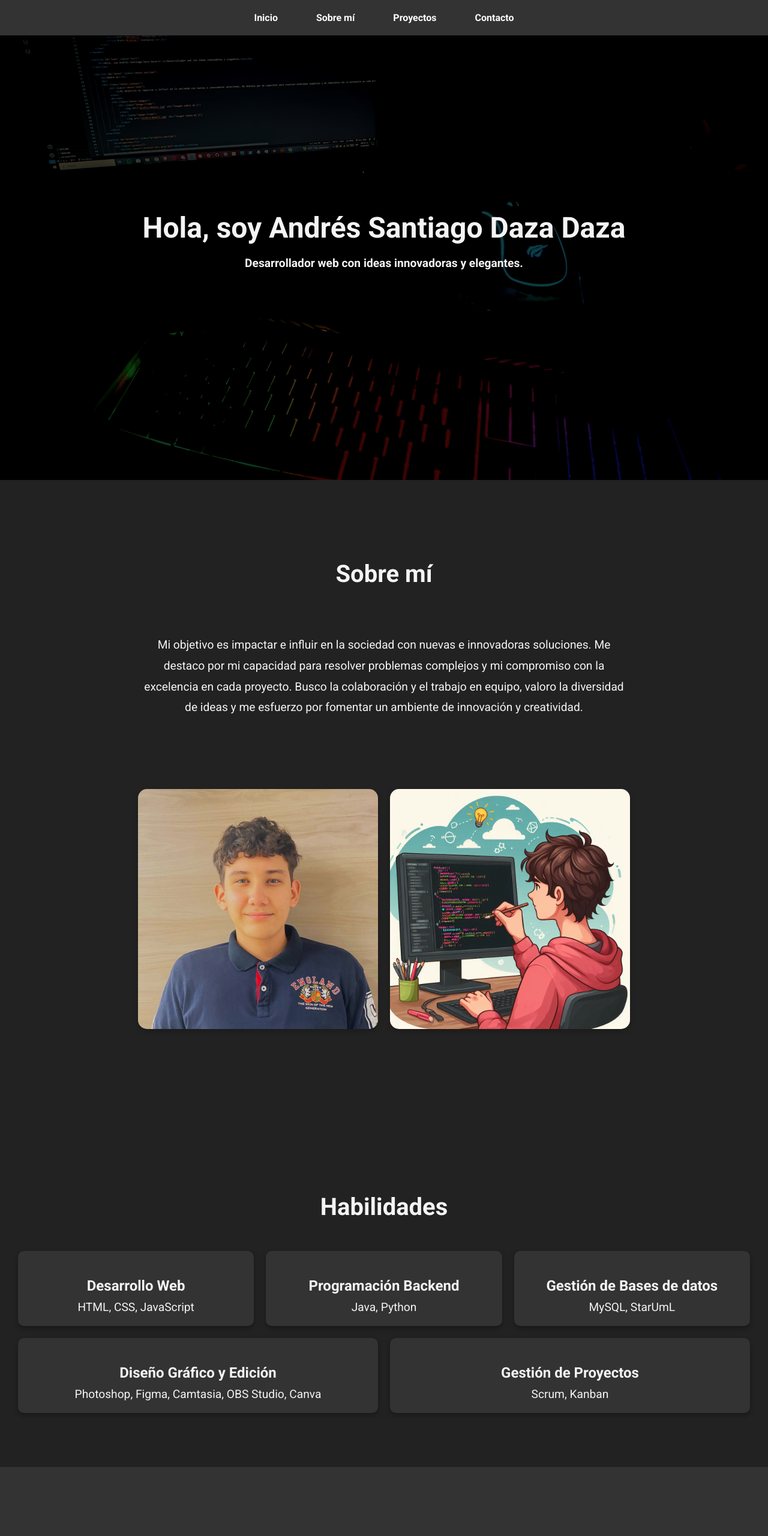
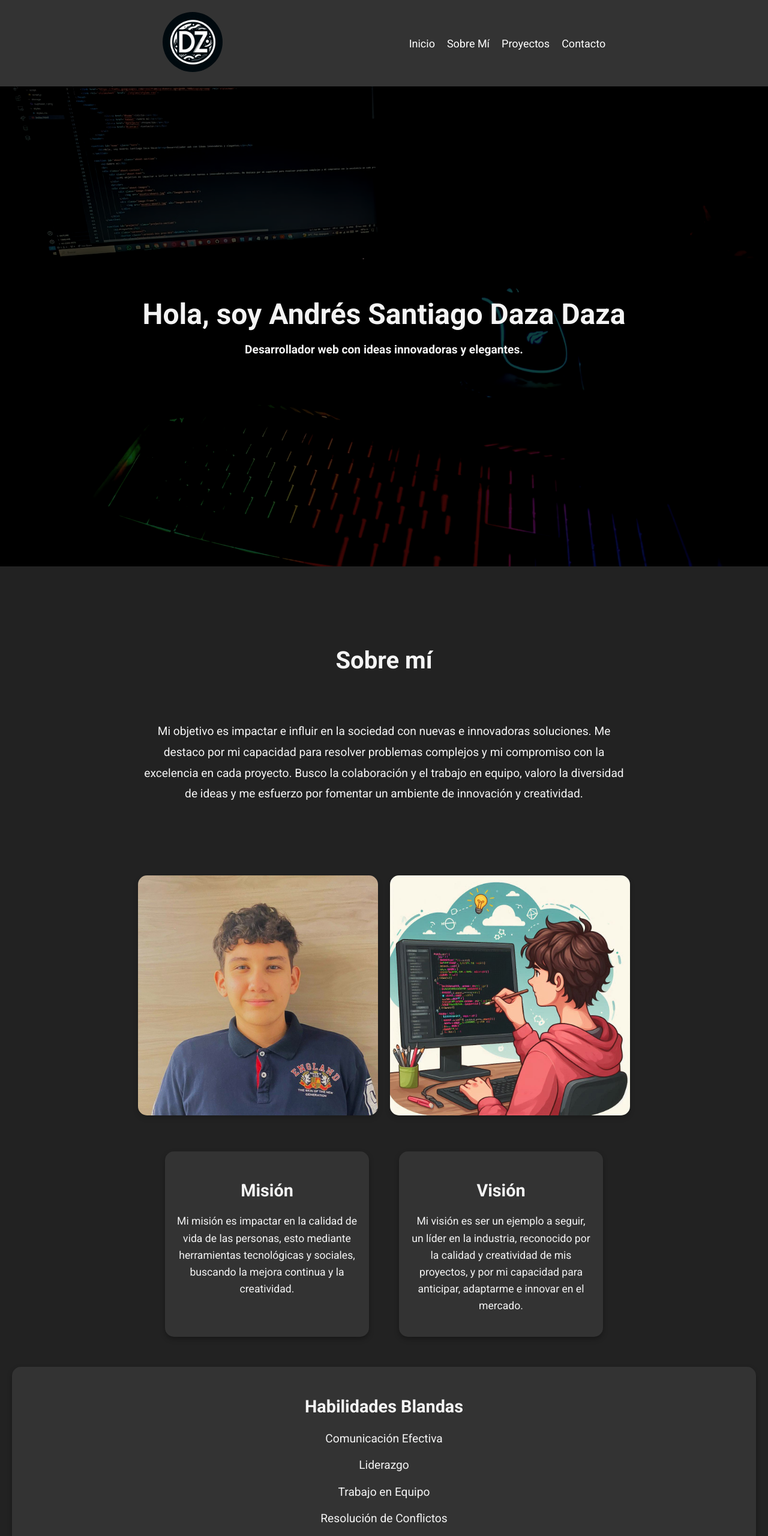
Before and after one commit to AndresDz2024/Portafolio, a plain HTML site: page index.html in a window 1280 px wide. Shown: the top 2560 px of the page at 60% size. Drawn offline with Linux system fonts and the light colour scheme.

Commit message:
feat: :sparkles: Subir actualizaciones
ajuste de Diseño y añadir sección en el sobre mi, añadir logo y ajustar medidas

```diff
--- a/index.html
+++ b/index.html
@@ -9,14 +9,22 @@
 </head>
 <body>
 <header>
-        <nav>
+    <div class="logo">
+        <img src="./storage/DZLogo.jpeg" alt="Logo">
+    </div>
+    <nav class="nav-links">
         <ul>
             <li><a href="#home">Inicio</a></li>
-                <li><a href="#about">Sobre mí</a></li>
+            <li><a href="#about">Sobre Mí</a></li>
             <li><a href="#projects">Proyectos</a></li>
             <li><a href="#contact">Contacto</a></li>
         </ul>
     </nav>
+    <div class="menu-icon">
+        <span></span>
+        <span></span>
+        <span></span>
+    </div>
 </header>
 
     <section id="home" class="hero">
@@ -40,10 +48,34 @@
                 </div>
             </div>
         </div>
+
+        <div class="mission-vision">
+            <div class="mission">
+                <h3>Misión</h3>
+                <p>Mi misión es impactar en la calidad de vida de las personas, esto mediante herramientas tecnológicas y sociales, buscando la mejora continua y la creatividad.</p>
+            </div>
+            <div class="vision">
+                <h3>Visión</h3>
+                <p>Mi visión es ser un ejemplo a seguir, un líder en la industria, reconocido por la calidad y creatividad de mis proyectos, y por mi capacidad para anticipar, adaptarme e innovar en el mercado.</p>
+            </div>
+        </div>
+
+        <div class="soft-skills">
+            <h3>Habilidades Blandas</h3>
+            <ul>
+                <li>Comunicación Efectiva</li>
+                <li>Liderazgo</li>
+                <li>Trabajo en Equipo</li>
+                <li>Resolución de Conflictos</li>
+                <li>Gestión del Tiempo</li>
+                <li>Creatividad</li>
+                <li>Perseverancia</li>
+            </ul>
+        </div>
     </section>
 
     <section id="skills" class="skills-section">
-        <h2>Habilidades</h2>
+        <h2>Habilidades Técnicas</h2>
         <div class="skills-container">
             <div class="skill-card">
                 <h3>Desarrollo Web</h3>
--- a/script/script.js
+++ b/script/script.js
@@ -20,7 +20,23 @@ document.addEventListener("DOMContentLoaded", function() {
         updateProjectDisplay(currentProjectIndex);
     });
 
-    // Inicializar con el primer proyecto visible
     updateProjectDisplay(currentProjectIndex);
 
 });
+
+document.addEventListener("DOMContentLoaded", function() {
+    const menuIcon = document.querySelector(".menu-icon");
+    const navLinks = document.querySelector(".nav-links ul");
+
+    menuIcon.addEventListener("click", () => {
+        navLinks.classList.toggle("active");
+        menuIcon.classList.toggle("active");
+    });
+
+    document.querySelectorAll(".nav-links ul li a").forEach(link => {
+        link.addEventListener("click", () => {
+            navLinks.classList.remove("active");
+            menuIcon.classList.remove("active");
+        });
+    });
+});
--- a/styles/styles.css
+++ b/styles/styles.css
@@ -10,78 +10,128 @@ body, html {
     width: 100%;
     margin: 0;
     padding: 0;
-    overflow-x: hidden; /* Evita el scroll horizontal */
+    overflow-x: hidden;
     box-sizing: border-box;
 }
 
 section {
-    width: 100%; /* Asegura que las secciones ocupen todo el ancho */
-    display: block; /* Asegura que las secciones sean bloques */
-    margin: 0 auto; /* Centra el contenido dentro de las secciones */
-    padding: 20px; /* Añade padding si es necesario */
-    box-sizing: border-box; /* Evita que el padding afecte el ancho total */
+    width: 100%;
+    display: block;
+    margin: 0 auto;
+    padding: 20px;
+    box-sizing: border-box;
 }
 
 .hero, .about-section, .skills-section, .contact-section {
-    width: 100%; /* Asegura que estas secciones ocupen todo el ancho */
+    width: 100%;
     padding: 0;
     margin: 0;
     box-sizing: border-box;
-    text-align: center; /* Opcional: centra el texto dentro de las secciones */
+    text-align: center;
 }
 
 .contact-content {
     width: 100%;
     display: flex;
-    flex-direction: column; /* Asegura que el contenido sea vertical */
-    align-items: center; /* Centra los elementos dentro del contenedor */
+    flex-direction: column;
+    align-items: center;
     box-sizing: border-box;
 }
 
 .contact-item {
-    width: 100%; /* Asegura que las tarjetas ocupen todo el ancho disponible */
-    max-width: 100%; /* Evita que se restrinjan a un ancho máximo */
+    width: 100%;
+    max-width: 100%;
     box-sizing: border-box;
 }
 
 header {
+    display: flex;
+    justify-content: space-between;
+    align-items: center;
+    justify-content:space-evenly ;
+    padding: 20px;
     background-color: #333;
     color: white;
-    padding: 20px 0;
-    position: fixed;
-    width: 100%;
-    top: 0;
-    z-index: 1000;
-    box-shadow: 0 2px 5px rgba(0, 0, 0, 0.5);
 }
 
-nav ul {
-    list-style: none;
-    text-align: center;
-    margin: 0;
-    padding: 0;
+header a:hover{
+    color: #f7a62b;
 }
 
-nav ul li {
-    display: inline-block;
-    margin: 0 20px;
+.logo img {
+    max-width: 100px;
+    border-radius: 200px;
 }
 
-nav ul li a {
+.nav-links ul {
+    display: flex;
+    list-style: none;
+}
+
+.nav-links li {
+    margin-left: 20px;
+}
+
+.nav-links a {
     color: white;
     text-decoration: none;
-    font-weight: bold;
-    padding: 10px;
-    transition: color 0.3s;
+    font-size: 18px;
 }
 
-nav ul li a:hover {
-    color: #f7b731;
+.menu-icon {
+    display: none;
+    flex-direction: column;
+    cursor: pointer;
 }
 
-a{
-    text-decoration: none;
-    color: #f7a62b;
+.menu-icon span {
+    height: 3px;
+    width: 25px;
+    background-color: white;
+    margin: 4px;
+    transition: all 0.3s ease;
+}
+
+/* Responsive Design */
+@media (max-width: 768px) {
+    .nav-links ul {
+        display: none;
+        flex-direction: column;
+        width: 100%;
+    }
+
+    .nav-links ul.active {
+        display: flex;
+        position: absolute;
+        top: 130px;
+        left: 0;
+        background-color: #333;
+        padding: 20px;
+        box-shadow: 0 8px 16px rgba(0, 0, 0, 0.2);
+        z-index: 1000;
+    }
+
+    .nav-links li {
+        margin: 10px 0;
+    }
+
+    .menu-icon {
+        display: flex;
+        z-index: 1001;
+    }
+}
+
+/* Menu Icon Animation */
+.menu-icon.active span:nth-child(1) {
+    transform: rotate(50deg) translate(10px, 10px);
+}
+
+.menu-icon.active span:nth-child(2) {
+    opacity: 0;
+}
+
+.menu-icon.active span:nth-child(3) {
+    transform: rotate(-52deg) translate(6px, -6px);
 }
 
 /* Hero Section */
@@ -120,7 +170,7 @@ a{
     font-size: 1.2rem;
 }
 
-/* Sobre mí Section */
+/* Sección de Sobre mí */
 .about-section {
     padding: 100px 20px 150px;
     background-color: #222;
@@ -173,6 +223,59 @@ a{
     width: 100%;
     height: 100%;
     object-fit: cover;
+}
+
+/* Misión y Visión */
+.mission-vision {
+    display: flex;
+    justify-content: center;
+    gap: 50px;
+    margin-top: 50px;
+}
+
+.mission, .vision {
+    background-color: #333;
+    padding: 20px;
+    border-radius: 15px;
+    box-shadow: 0 4px 8px rgba(0, 0, 0, 0.3);
+    width: 300px;
+    text-align: center;
+}
+
+.mission h3, .vision h3 {
+    font-size: 1.8rem;
+    margin-bottom: 20px;
+}
+
+.mission p, .vision p {
+    font-size: 1.1rem;
+    line-height: 1.6;
+}
+
+/* Habilidades Blandas */
+.soft-skills {
+    margin-top: 50px;
+    background-color: #333;
+    padding: 20px;
+    border-radius: 15px;
+    box-shadow: 0 4px 8px rgba(0, 0, 0, 0.3);
+    text-align: center;
+}
+
+.soft-skills h3 {
+    font-size: 1.8rem;
+    margin-bottom: 20px;
+}
+
+.soft-skills ul {
+    list-style: none;
+    padding: 0;
+}
+
+.soft-skills ul li {
+    font-size: 1.2rem;
+    line-height: 1.8;
+    margin: 10px 0;
 }
 
 /* Sección de Habilidades */
```
Also changed, not shown: storage/DZLogo.jpeg (added). Lines whose indentation alone changed are shown as unchanged.
